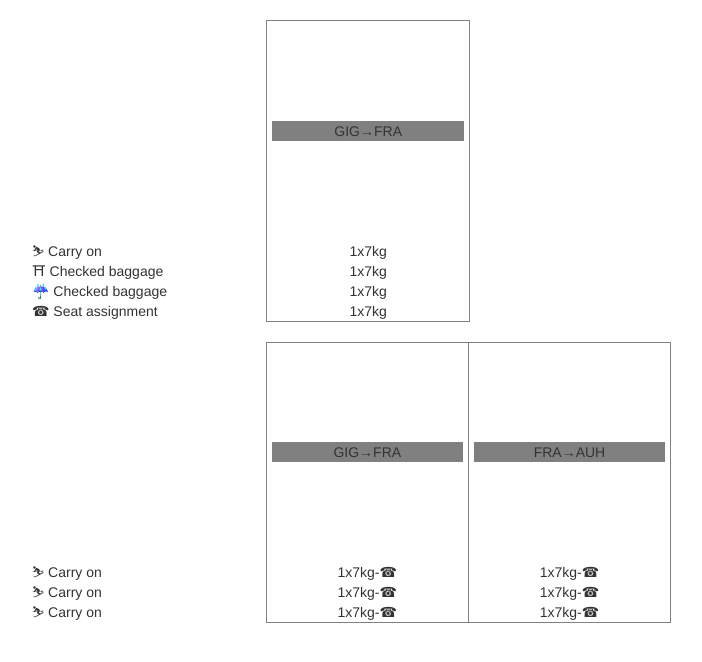
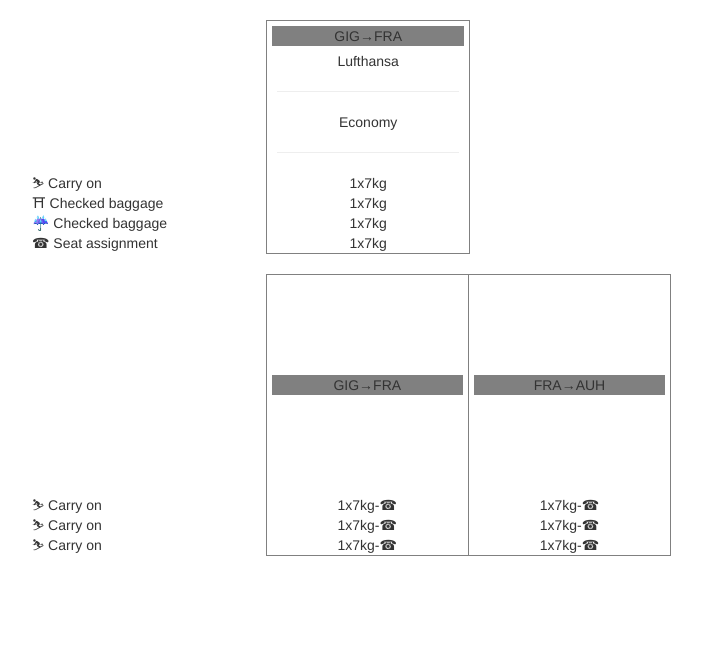
Before and after one commit to vetsinen/bf-draft, a website: page table-layout.html in a window 1280 px wide. Shown: the whole page, without its empty margins (38-740 px from the left). Drawn offline with nearby package versions, Linux system fonts and the light colour scheme.

Commit message:
relayout

```diff
--- a/table-layout.html
+++ b/table-layout.html
@@ -48,6 +48,9 @@
             background-color: grey;
             margin: 5px;
         }
+        hr {
+            width: 90%;
+        }
 
     </style>
 </head>
@@ -57,8 +60,16 @@
         <br>
         <table width="100%">
             <tr>
-                <td width="234px" height="220px"><span>&nbsp;</span></td>
+                <td width="234px"><span>&nbsp;</span></td>
                 <td width="202px"><div class="segment-direction">GIG→FRA</div></td>
+            </tr>
+            <tr>
+                <td> </td>
+                <td>Lufthansa<hr></td>
+            </tr>
+            <tr>
+                <td> </td>
+                <td>Economy<hr></td>
             </tr>
             <tr>
                 <td>⛷ Carry on</td>
```
